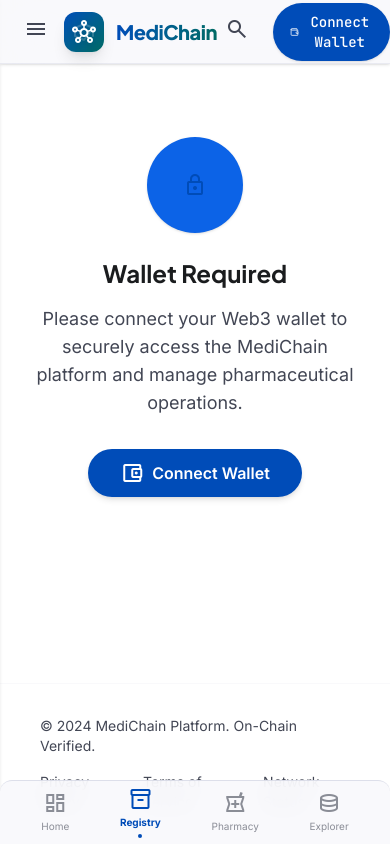
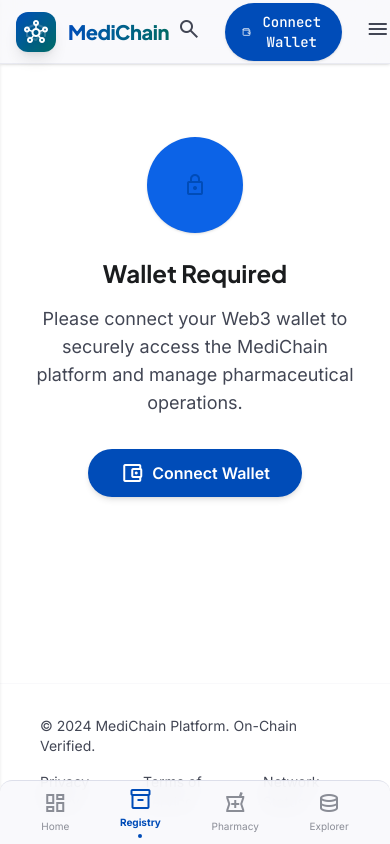
Before and after one commit to bapix-star/MediChain, a Next.js app: page /manufacturer in a window 390 px wide. Built offline with nearby package versions, Linux system fonts and the light colour scheme; what @creit.tech/stellar-wallets-kit, @stellar/stellar-sdk would draw is missing.

Commit message:
fix: resolve mobile layout issues reported in screenshots

```diff
--- a/src/app/page.tsx
+++ b/src/app/page.tsx
@@ -362,7 +362,11 @@ export default function Home() {
           </div>
 
           <div className="relative max-w-4xl mx-auto">
-            <DnaStrand />
+            <div className="hidden md:block">
+              <DnaStrand />
+            </div>
+            {/* Simple vertical line for mobile */}
+            <div className="absolute left-8 top-0 bottom-0 w-[2px] -ml-[1px] bg-outline-variant/30 md:hidden z-0"></div>
 
             <div className="relative flex items-center justify-between mb-12 flex-col md:flex-row animate-fade-in-up" style={{ animationDelay: '100ms' }}>
               <div className="w-full md:w-5/12 pl-16 md:pl-0 md:text-right md:pr-12">
--- a/src/components/WalletConnect.tsx
+++ b/src/components/WalletConnect.tsx
@@ -29,7 +29,7 @@ export function WalletConnect() {
             <span className="font-data-mono text-data-mono font-medium text-sm text-on-surface">
               {address.substring(0, 4)}...{address.substring(address.length - 4)}
             </span>
-            <span className="text-[10px] font-semibold text-secondary">
+            <span className="text-[10px] font-semibold text-secondary hidden sm:block">
               {balance ? `${balance} XLM` : "0.00 XLM"}
             </span>
           </div>
--- a/src/components/layout/AppShell.tsx
+++ b/src/components/layout/AppShell.tsx
@@ -183,12 +183,6 @@ export function AppShell({ children }: { children: React.ReactNode }) {
       {/* TopAppBar */}
       <header className="bg-surface/80 backdrop-blur-xl docked full-width top-0 sticky z-50 border-b border-outline-variant/30 shadow-sm flex justify-between items-center w-full px-margin-mobile md:px-margin-desktop py-4 h-16">
         <div className="flex items-center gap-2 md:hidden">
-          <button
-            onClick={() => setIsSidebarOpen(true)}
-            className="p-2 text-on-surface-variant hover:bg-surface-container-low rounded-full transition-colors"
-          >
-            <span className="material-symbols-outlined">menu</span>
-          </button>
           <Logo />
         </div>
 
@@ -221,6 +215,13 @@ export function AppShell({ children }: { children: React.ReactNode }) {
           </button>
 
           <WalletConnect />
+
+          <button
+            onClick={() => setIsSidebarOpen(true)}
+            className="p-2 text-on-surface-variant hover:bg-surface-container-low rounded-full transition-colors md:hidden"
+          >
+            <span className="material-symbols-outlined">menu</span>
+          </button>
         </div>
       </header>
 
```
